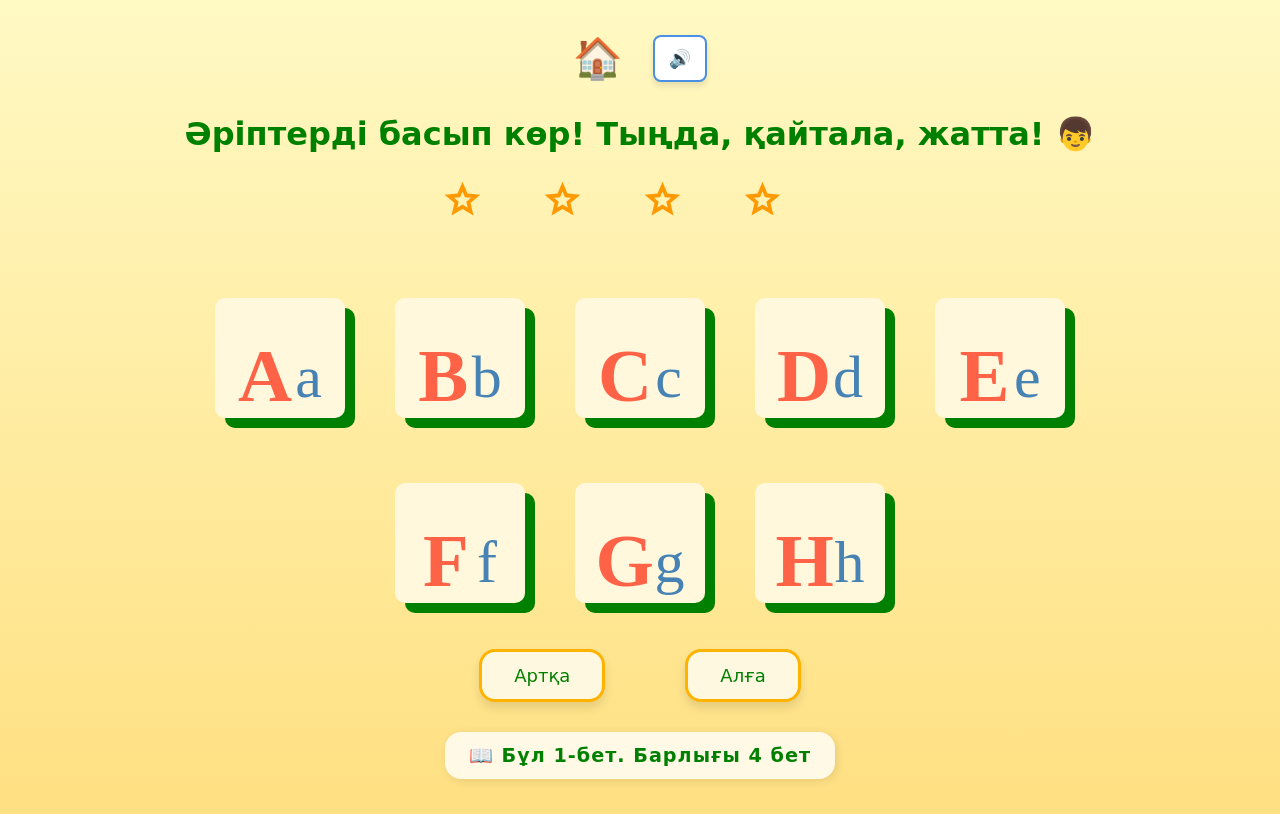
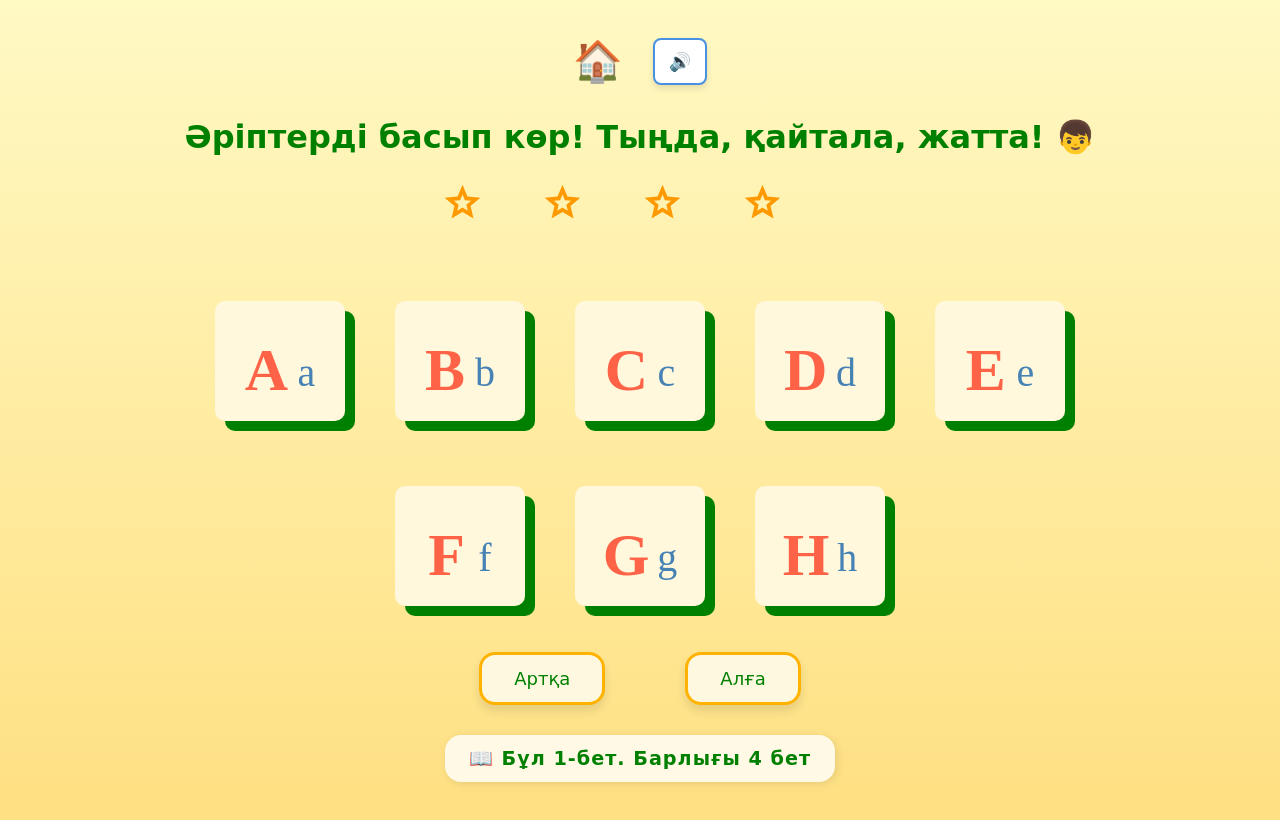
Before and after one commit to aidokkaa/ABCLearn, a React (Vite) app: page /letters in a window 1280 px wide. Built offline with nearby package versions, Linux system fonts and the light colour scheme.

Commit message:
lastupdate

```diff
--- a/src/pages/NumberScreen.tsx
+++ b/src/pages/NumberScreen.tsx
@@ -55,7 +55,7 @@ const NumberScreen:React.FC = () => {
    {
     openModal &&
         <div className={`modalNumber ${openModal ? "open" : ""}`}>
-         <Link className='link' to="/home">
+         <Link className='link' to="/">
   🏠
 </Link>
       <div  style={{ backgroundImage: `url(${numbersData[currentNumber].backgroundUrl})` }} className="modal-body">
--- a/src/styles/LetterCard.css
+++ b/src/styles/LetterCard.css
@@ -7,8 +7,8 @@
     border-radius: 10px;
 }
 .letter-card1 {
-  width: 120px;
-  height: 90px;
+  width: 90px;
+  height: 80px;
   box-shadow: 10px 10px green;
   padding: 20px;
   background-color: #fff8dc;
@@ -28,22 +28,22 @@
     transition: .3s;
   }
   .letter-card h1 {
-    font-size: 75px;
+    font-size: 60px;
     text-align: center;
     color: #ff6347;
   }
 .letter-card span {
-    font-size: 60px;
+    font-size: 40px;
     margin-top: 4px;
     color: #4682b4;
   }
   .letter-card1 h1 {
-    font-size: 75px;
+    font-size: 60px;
     text-align: center;
     color: #ff6347;
   }
 .letter-card1 span {
-    font-size: 60px;
+    font-size: 40px;
     margin-top: 4px;
     color: #4682b4;
   }
--- a/src/styles/alphabet.css
+++ b/src/styles/alphabet.css
@@ -5,7 +5,7 @@
    flex-direction: column;
    justify-content: center;
    align-items: center;
-   padding: 7px 0;
+   padding: 10px 0;
     transition: background-color 0.8s ease;
 }
     .letters{
```
